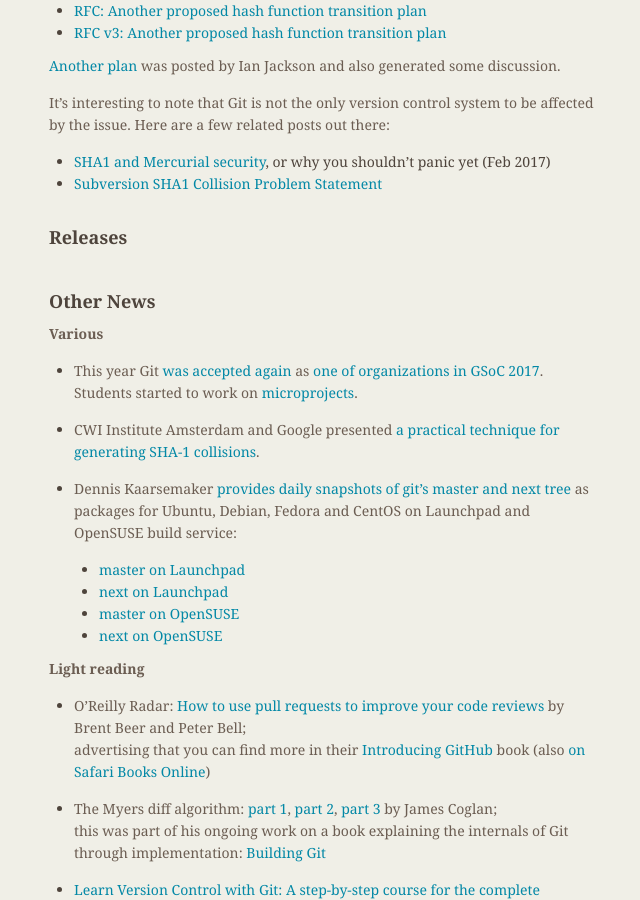
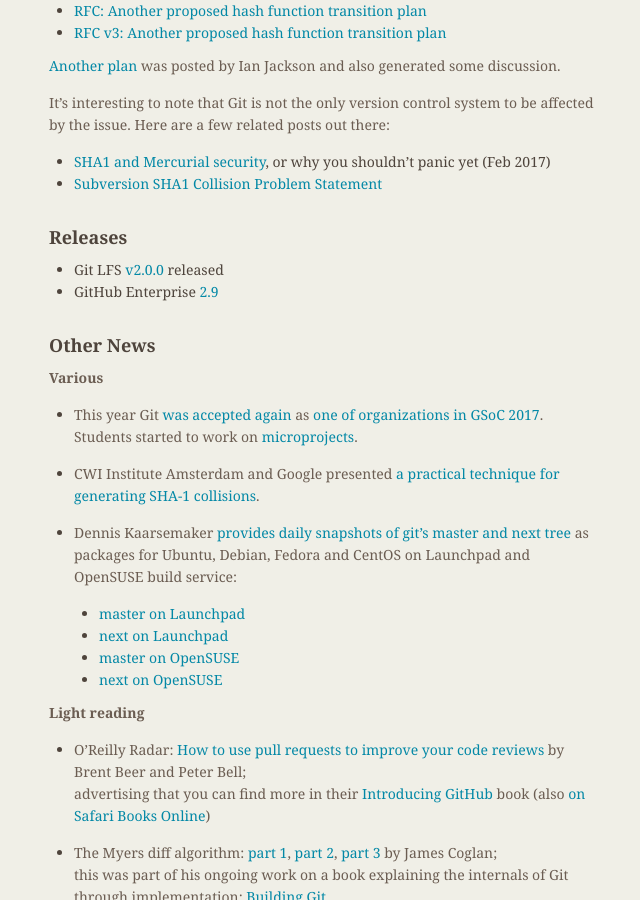
Before and after one commit to git/git.github.io, a Jekyll site: the page built from rev_news/drafts/edition-25.md, in a window 1280 px wide and 900 px high, scrolled down 1116 px. Shown: the whole window, without its empty margins (485-1125 px from the left). Built offline with Jekyll 4.4.1, drawn with Linux system fonts in a browser that asks for light colours.

Commit message:
rn-25: new releases of Git-LFS and GitHub Enterprise

```diff
--- a/rev_news/drafts/edition-25.md
+++ b/rev_news/drafts/edition-25.md
@@ -92,6 +92,8 @@
 
 ## Releases
 
+* Git LFS [v2.0.0](https://github.com/blog/2328-git-lfs-2-0-0-released) released
+* GitHub Enterprise [2.9](https://github.com/blog/2326-github-enterprise-2-9-is-here-with-pull-request-improvements-organization-wide-projects-and-google-cloud-platform-support)
 
 ## Other News
 
```
